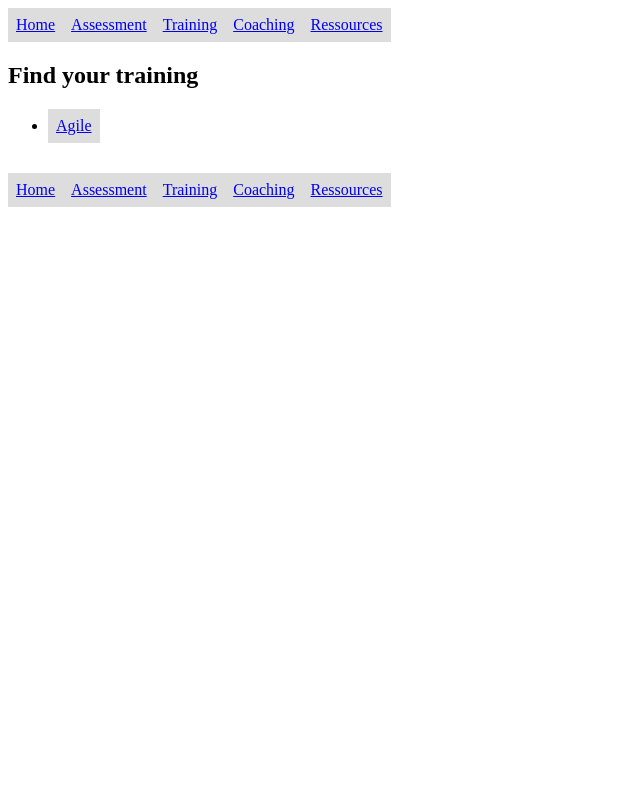
After one commit to charles-filuzeau/website-agile, a Django app: page /boutique/trainings in a window 1280 px wide. The commit adds this page. Shown: the whole page, without its empty margins (0-640 px from the left). Run offline with Django 3.2, Linux system fonts and the light colour scheme; data comes from the database, SQL or seed files in the repository.

Commit message:
Added all files for heroku

```diff
--- a/website/website/boutique/models.py
+++ b/website/website/boutique/models.py
@@ -1,19 +1,19 @@
 from django.db import models
 
 # Create your models here.
-class Course(models.Model):
-    course_name = models.CharField(max_length=200)
-    pub_date = models.DateTimeField('date published')
-    def __str__(self):
-        return self.course_name
-
-
 class User(models.Model):
     user_name = models.CharField(max_length=50)
     password = models.CharField(max_length=50)
     title = models.CharField(max_length=20)
     def __str__(self):
         return self.user_name
+
+class Course(models.Model):
+    course_name = models.CharField(max_length=200)
+    json = models.CharField(max_length=3000, null=True)
+    instructor = models.ForeignKey(User, on_delete=models.CASCADE, null=True)
+    def __str__(self):
+        return self.course_name
 
 
 class Formation(models.Model):
--- /dev/null
+++ b/website/website/boutique/static/boutique/trainings.css
@@ -0,0 +1,48 @@
+ul[footer=top] {
+  list-style-type: none;
+  margin: 0;
+  padding: 0;
+  overflow: hidden;
+}
+
+ul[footer=bottom] {
+  list-style-type: none;
+  margin: 0;
+  padding: 0;
+  overflow: hidden;
+}
+
+div[type=inspirations] {
+  display: inline-block;
+  margin-bottom: 30px;
+}
+
+div[type=about-us] {
+  /*background-image: url({% static "boutique/image1.png" %}) */
+  background-image: url("/static/boutique/image2.png");
+  background-repeat: no-repeat;
+  background-position: 100% 0;
+  background-size: 100%;
+  height: 500px;
+}
+
+[type=whitetext-top] {
+  color: white;
+  margin-left: 30px;
+  padding-top: 50px;
+}
+
+[type=whitetext] {
+  color: white;
+  margin-left: 30px;
+}
+
+li {
+  float: left;
+}
+
+li a {
+  display: block;
+  padding: 8px;
+  background-color: #dddddd;
+}
--- /dev/null
+++ b/website/website/boutique/templates/boutique/trainings.html
@@ -0,0 +1,42 @@
+{% load static %}
+
+<link rel="stylesheet" type="text/css" href="{% static 'boutique/trainings.css' %}">
+
+
+<ul footer=top>
+  <li><a href="index">Home</a></li>
+  <li><a href="about">Assessment</a></li>
+  <li><a href="trainings">Training</a></li>
+  <li><a href="about">Coaching</a></li>
+  <li><a href="about">Ressources</a></li>
+</ul>
+
+
+<body>
+
+  <div type=inspirations>
+    <h2> Find your training </h2>
+    <div>
+      {% if course_list %}
+      <ul>
+        {% for course in course_list %}
+        <li><a href="/boutique/course/{{ course.course_name }}/">{{ course }} </a></li>
+        {% endfor %}
+      </ul>
+      {% else %}
+      <p>No course are available.</p>
+      {% endif %}
+    </div>
+  </div>
+
+  <div>
+    <ul footer=bottom>
+      <li><a href="default.asp">Home</a></li>
+      <li><a href="news.asp">Assessment</a></li>
+      <li><a href="contact.asp">Training</a></li>
+      <li><a href="about.asp">Coaching</a></li>
+      <li><a href="about.asp">Ressources</a></li>
+    </ul>
+  </div>
+
+</body>
--- a/website/website/boutique/urls.py
+++ b/website/website/boutique/urls.py
@@ -1,9 +1,11 @@
-from django.conf.urls import url
+from django.urls import path
 
 from . import views
 
 urlpatterns = [
-    url(r'^$', views.index, name='index'),
+    path('', views.index, name='index'),
+    path('index', views.index, name='index'),
+    path('trainings', views.trainings, name='trainings'),
         # ex: /polls/5/
-    url(r'^(?P<question_id>[0-9]+)/$', views.detail, name='detail'),
+    path('course/<str:name>/', views.course, name='course'),
 ]
--- a/website/website/boutique/views.py
+++ b/website/website/boutique/views.py
@@ -9,6 +9,15 @@ def index(request):
     context = {'user_list': user_list, 'inspiration_list' : inspiration_list}
     return render(request, 'boutique/index.html', context)
 
+def trainings(request):
+    course_list = Course.objects.all()
+    context = {'course_list': course_list}
+    return render(request, 'boutique/trainings.html', context)
+
+def course(request, name):
+    course = Course.objects.get(course_name=name)
+    context = {'course': course}
+    return render(request, 'boutique/course.html', context)
 
 def detail(request, question_id):
     return HttpResponse("You're looking at question %s." % question_id)
```
Also changed, not shown: website/website/boutique/templates/boutique/course.html (added, +38 -0 lines), website/website/boutique/templates/boutique/index.html (+5 -5 lines), website/website/boutique/templates/courseJson.json (added, +10 -0 lines), website/website/boutique/migrations/0001_initial.py, website/website/boutique/migrations/0002_auto_20200625_1850.py (added), website/website/boutique/migrations/0002_formation_user.py (deleted), website/website/boutique/migrations/0003_auto_20200625_2056.py (added), website/website/boutique/migrations/0003_inspiration.py (deleted), website/website/boutique/static/boutique/image1.png (added), website/website/db.sqlite3, 3 other files.
